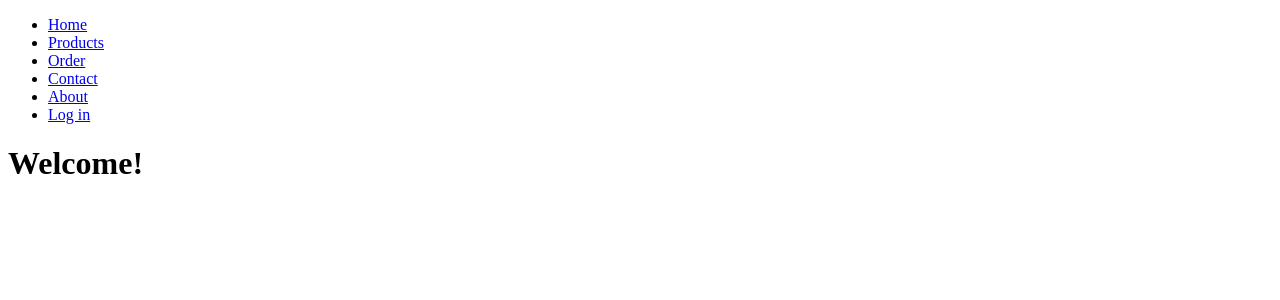
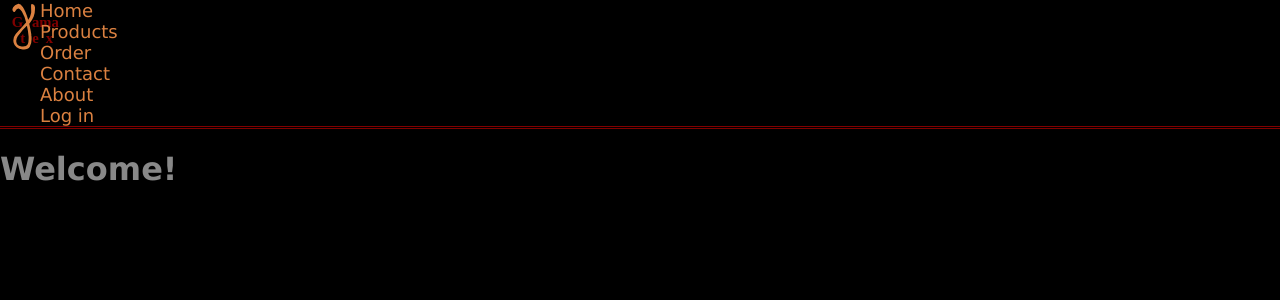
Before and after one commit to mrkvost/wega, a Flask app: page / in a window 1280 px wide. Shown: the top 300 px of the page. Run offline with Flask 2, Linux system fonts and the light colour scheme; parts of the project's set-up code (start-up, migrations or seed data) failed here and were passed over.

Commit message:
code refactoring, preparation for css styles

```diff
--- /dev/null
+++ b/wega/static/css/styles-basic.css
@@ -0,0 +1,31 @@
+html {
+  font-family: "Verdana", Geneva, sans-serif;
+}
+
+body {
+  background-color: #000;
+  margin: 0;
+}
+
+nav {
+  border-bottom: double 3px #800;
+  background-image: url("../../static/img/gamatex_logo.svg");
+  background-size: 80px 60px;
+  background-repeat: no-repeat;
+  border-bottom: 3px double #800000;
+}
+
+nav ul {
+  margin: 0;
+  list-style-type: none;
+}
+
+nav li a {
+  color: #db8141;
+  text-decoration: none;
+  font-size: 18px;
+}
+
+.content {
+  color: #888;
+}
--- a/wega/templates/base.html
+++ b/wega/templates/base.html
@@ -2,14 +2,15 @@
 <html>
 <head>
   <meta charset="utf-8">
-  <title>{% block title %}{% endblock %}</title>
-  {% block styles %}
-  {% endblock %}
-  {% block scripts %}
-  {% endblock %}
+  <title>Gamatex: {% block title %}{% endblock %}</title>
+  {% block styles -%}
+  <link rel="stylesheet" type="text/css" href="{{ url_for('static', filename='css/styles-basic.css') }}" media="all">
+  {%- endblock %}
+  {%- block scripts %}
+  {% endblock -%}
 </head>
 <body id="{% block body_id %}{% endblock %}">
-{% block navigation %}
+{% block navigation -%}
 <nav>
   <ul>
     <li>
@@ -32,7 +33,7 @@
     </li>
   </ul>
 </nav>
-{% endblock %}
-{% block content %}{% endblock %}
+{%- endblock %}
+<div class="content">{% block content %}{% endblock %}</div>
 </body>
 </html>
--- a/wega/views/order.py
+++ b/wega/views/order.py
@@ -4,6 +4,6 @@ from flask import Blueprint, render_template
 order_app = Blueprint('order', __name__)
 
 
-@order_app.route('/')
+@order_app.route('')
 def index():
     return render_template('order.html')
--- a/wega/views/products.py
+++ b/wega/views/products.py
@@ -4,6 +4,6 @@ from flask import Blueprint, render_template
 products_app = Blueprint('products', __name__)
 
 
-@products_app.route('/')
+@products_app.route('')
 def index():
     return render_template('products.html')
```
Also changed, not shown: wega/static/img/gamatex_logo.svg (added).
